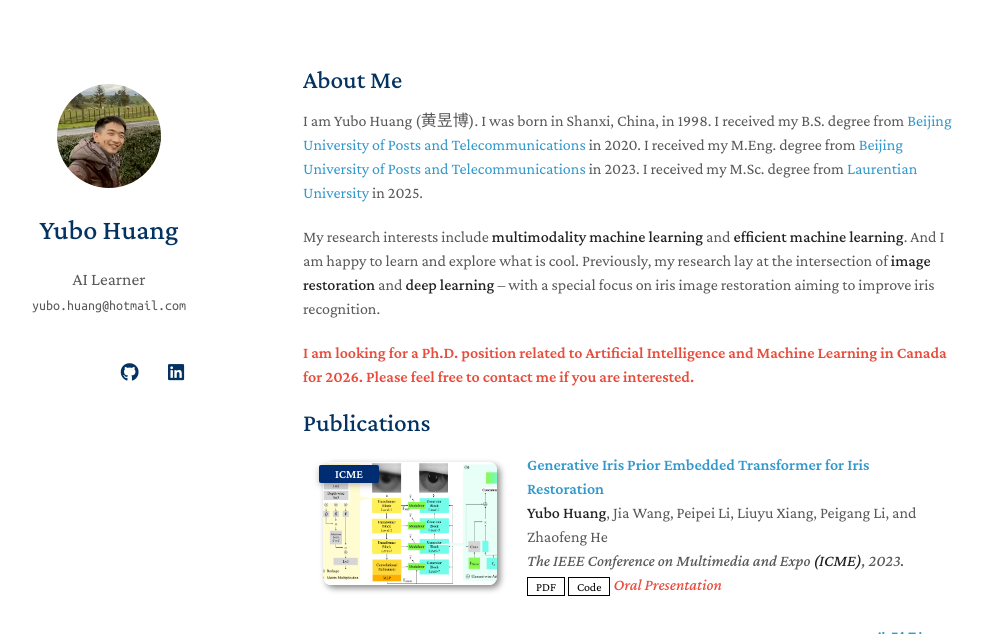
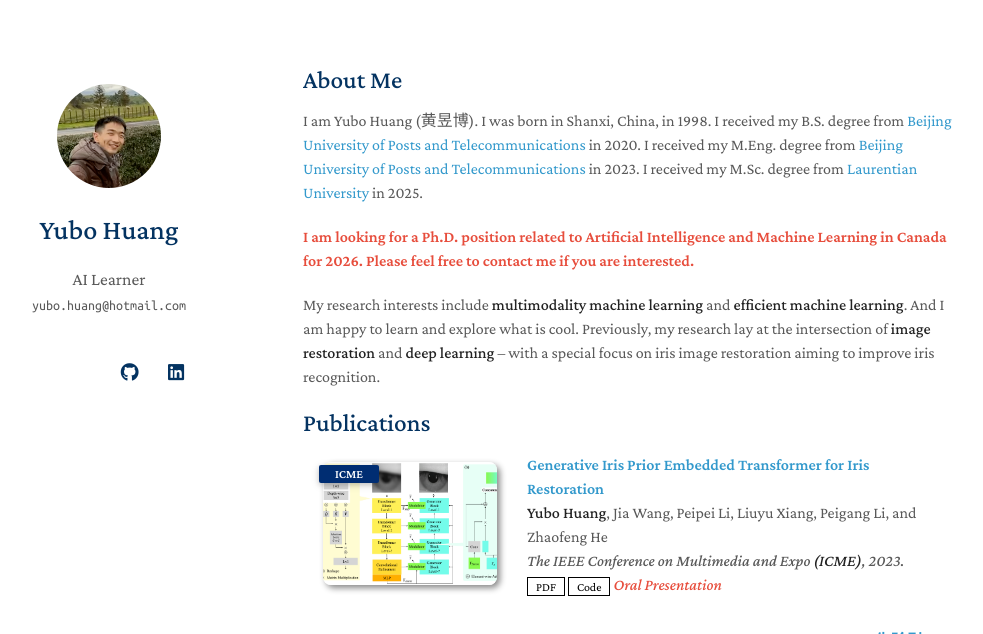
Before and after one commit to yubohuangai/charlton, a Jekyll site: the page built from index.md, in a window 1280 px wide, cut to the strip 0-634 px from the top of the page. Shown: the whole strip, without its empty margins (167-1150 px from the left). Built offline with Jekyll 4.4.1, drawn with Linux system fonts in a browser that asks for light colours; nearby versions of some CDN libraries; a style sheet for code colours, icons or effects is not loaded; our own code applies the rules of GitHub Pages for plain Markdown files.

Commit message:
update cv

```diff
--- a/index.md
+++ b/index.md
@@ -8,9 +8,10 @@ I am Yubo Huang (黄昱博). I was born in Shanxi, China, in 1998. I received my
 
 [//]: # (advised by Prof. [Zhaofeng He]&#40;https://scholar.google.ca/citations?user=JUz2KfAAAAAJ&hl=en&oi=sra&#41;, Prof. [Peipei Li]&#40;https://scholar.google.com/citations?user=A0khpKYAAAAJ&hl=en&#41;, and Prof. [Liuyu Xiang]&#40;https://scholar.google.ca/citations?hl=en&user=Ve82AEsAAAAJ&view_op=list_works&sortby=pubdate&#41;.)
 
+<strong style="color:#e74d3c; font-weight:600"><strong style="color:#e74d3c; font-weight:600"> I am looking for a Ph.D. position related to Artificial Intelligence and Machine Learning in Canada for 2026. Please feel free to contact me if you are interested.</strong></strong>
+
 My research interests include **multimodality machine learning** and **efficient machine learning**. And I am happy to learn and explore what is cool. Previously, my research lay at the intersection of **image restoration** and **deep learning** -- with a special focus on iris image restoration aiming to improve iris recognition.
 
-<strong style="color:#e74d3c; font-weight:600"><strong style="color:#e74d3c; font-weight:600"> I am looking for a Ph.D. position related to Artificial Intelligence and Machine Learning in Canada for 2026. Please feel free to contact me if you are interested.</strong></strong>
 {% include_relative _includes/publications.md %}
 
 <!-- {% include_relative _includes/services.md %} -->
```
Also changed, not shown: 1 other file.
